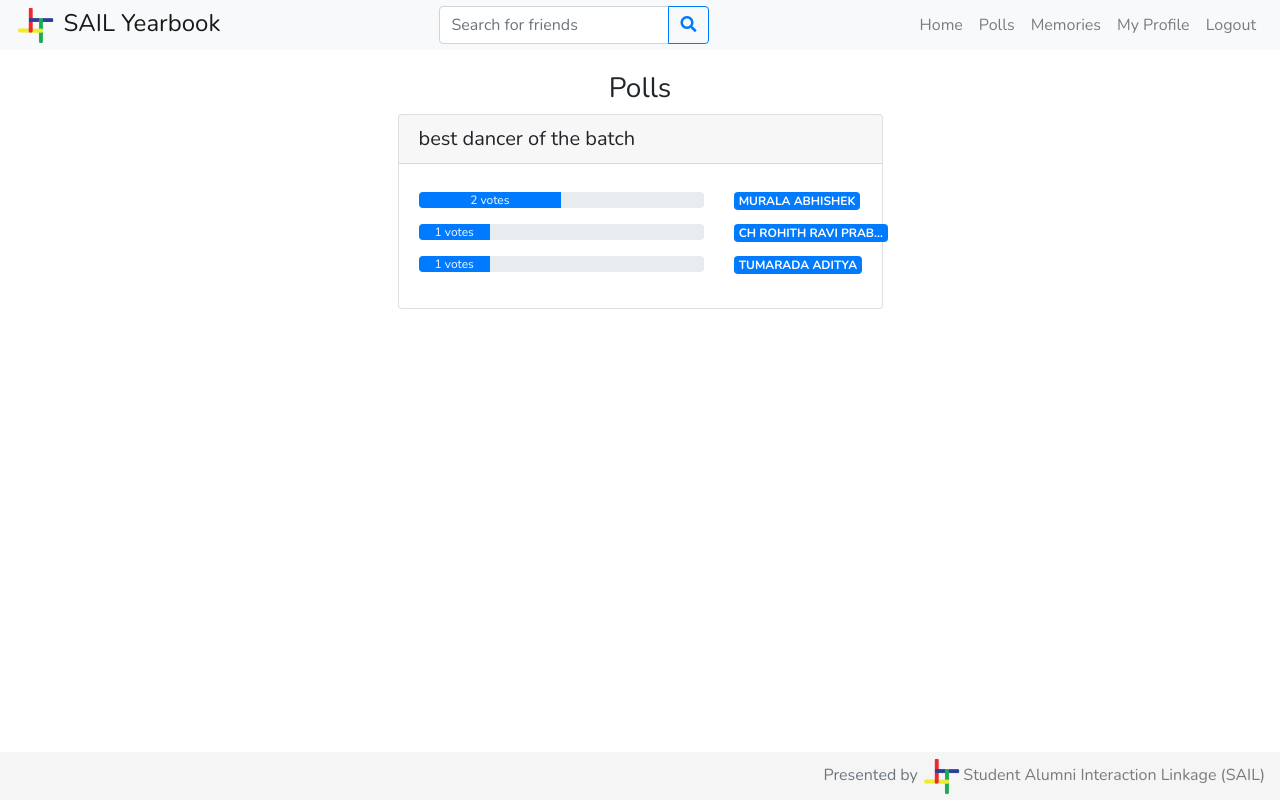
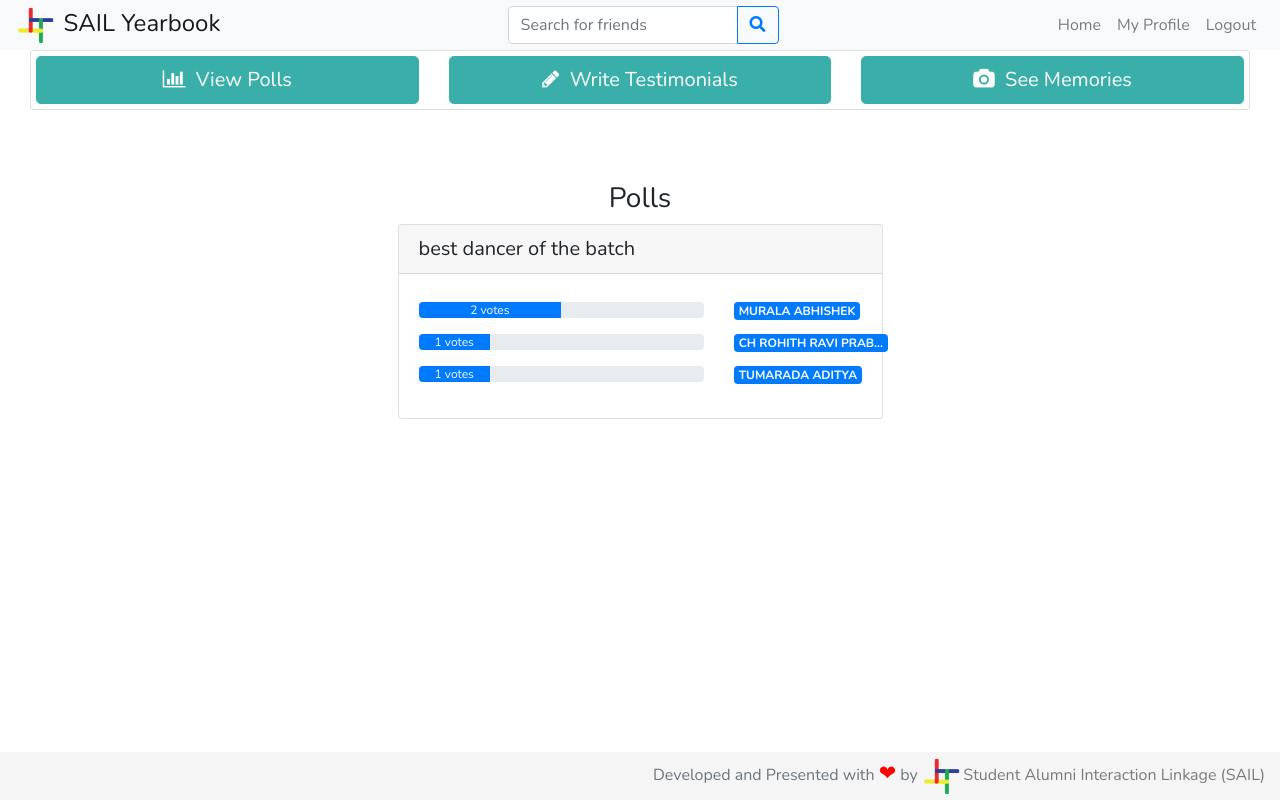
Before and after one commit to adityatumarada/Yearbook-Portal, a Django app: page / in a window 1280 px wide. Run offline with Django 3.2, Linux system fonts and the light colour scheme; a user stored in the database is signed in; data comes from the database, SQL or seed files in the repository; both versions use the stored data as it was after the commit; some libraries are stand-ins or nearby versions.

Commit message:
write testimonial done

```diff
--- a/students/templates/base.html
+++ b/students/templates/base.html
@@ -25,10 +25,30 @@
     <!-- Bootstrap JS -->
     <script src="https://cdnjs.cloudflare.com/ajax/libs/popper.js/1.14.7/umd/popper.min.js" integrity="sha384-UO2eT0CpHqdSJQ6hJty5KVphtPhzWj9WO1clHTMGa3JDZwrnQq4sF86dIHNDz0W1" crossorigin="anonymous"></script>
     <script src="https://stackpath.bootstrapcdn.com/bootstrap/4.3.1/js/bootstrap.min.js" integrity="sha384-JjSmVgyd0p3pXB1rRibZUAYoIIy6OrQ6VrjIEaFf/nJGzIxFDsf4x0xIM+B07jRM" crossorigin="anonymous"></script>
+    <!-- icons library -->
+    <link href="https://stackpath.bootstrapcdn.com/font-awesome/4.7.0/css/font-awesome.min.css" rel="stylesheet">
 </head>
+<style >
+body {
+ padding-top:50px;
+}
+.panel-body .btn:not(.btn-block) {
+ width:120px;margin-bottom:5px;
+}
+.btn-custom
+{
+background-color: #3aafa9;
+color:#FFF;
+border-color: #3aafa9;
+}
+.btn-custom:hover, .btn-custom:focus, .btn-custom:active, .btn-custom.active, .open .dropdown-toggle.btn-custom {
+background-color: #21E0EE;
+color:#FFF;
+border-color: #21E0EE;
+}
+</style>
 <body class="d-flex flex-column h-100" style="font-family: 'Nunito', sans-serif;">
     {% if logged_in %}
-
         <nav class="navbar fixed-top navbar-expand-lg navbar-light bg-light py-0">
             <a class="navbar-brand" href="{% url 'home' %}" style="font-size:x-large">
                 <img height="40" src="{% static 'img/sail_logo.png' %}"> SAIL Yearbook
@@ -50,12 +70,6 @@
                         <a class="nav-link" href="{% url 'home' %}">Home</a>
                     </li>
                     <li class="nav-item">
-                        <a class="nav-link" href="{% url 'polls' %}">Polls</a>
-                    </li>
-                    <li class="nav-item">
-                        <a class="nav-link" href="{% url 'memories' %}">Memories</a>
-                    </li>
-                    <li class="nav-item">
                         <a class="nav-link" href="{% url 'profile' user.username %}">My Profile</a>
                     </li>
                     <li class="nav-item">
@@ -65,6 +79,28 @@
             </div>
         </nav>
 
+        <div class="container-fluid">
+                    <div class="col-md-12 col-lg-12">
+                        <div class="card card-primary">
+                            <div class="card-body" style="padding: 5px">
+                                    <!-- <div class="col-md-12 col-lg-12"> -->
+                                        <div class="row">
+                                        <div class="col-sm-12  col-md-4 col-lg-4">
+                                        <a href="{% url 'polls' %}" class="btn btn-custom btn-lg btn-block" role="button"><span class="fa fa-bar-chart" aria-hidden="true"> </span>&nbsp View Polls</a>
+                                      </div>
+                                      <div class="col-sm-12  col-md-4 col-lg-4">
+                                      <a href="{% url 'write_testimonial' %}" class="btn btn-custom btn-lg btn-block" role="button"><span class="fa fa-pencil" aria-hidden="true"></span>&nbsp Write Testimonials </a>
+                                      </div>
+                                      <div class="col-sm-12  col-md-4 col-lg-4">
+                                      <a href="{% url 'memories' %}" class="btn btn-custom btn-lg btn-block" role="button"><span class="fa fa-camera" aria-hidden="true"></span>&nbsp See Memories</a>
+                                        </div>
+                                        </div>
+
+                                    <!-- </div> -->
+                            </div>
+                        </div>
+                    </div>
+            </div>
     {% else %}
         <nav class="navbar-nav fixed-top navbar-expand-lg navbar-light bg-light py-0">
             <a class="navbar-brand" href="{% url 'home' %}">
@@ -98,7 +134,8 @@
     </main>
     <footer class="footer mt-auto py-1" style="background-color: #f5f5f5;">
         <div class="container-fluid">
-            <span class="text-muted float-right">Presented by <a href="http://iitg.ac.in/sail/index.html" class="d-inline-block pl-0 text-black-50"><img src="{% static 'img/sail_logo.png' %}" height="40">Student Alumni Interaction Linkage (SAIL)</a></span>
+
+            <span class="text-muted float-right">Developed and Presented with <span style="font-size:130%;color:red;">&#10084;</span>  by <a href="http://iitg.ac.in/sail/index.html" class="d-inline-block pl-0 text-black-50"><img src="{% static 'img/sail_logo.png' %}" height="40">Student Alumni Interaction Linkage (SAIL)</a></span>
         </div>
     </footer>
     {% block extrascripts %}{% endblock %}
--- a/students/views.py
+++ b/students/views.py
@@ -7,6 +7,7 @@ from .models import Testimonial, PollAnswer, PollQuestion, ProfileAnswers, Profi
 from django.db.models.functions import Length
 from PIL import Image
 import os
+import re
 from yearbook.settings import BASE_DIR, MEDIA_ROOT, POLL_STOP, PORTAL_STOP
 
 # Create your views here.
@@ -23,6 +24,7 @@ def nominees_sort_key(item):
     return item.full_name
 
 
+@login_required
 def home(request):
     if request.method == 'GET':
         if request.user and not request.user.is_anonymous:
@@ -87,6 +89,7 @@ def home(request):
         return error404(request)
 
 
+@login_required
 def profile(request, username):
     if request.method == 'GET':
         if request.user and not request.user.is_anonymous:
@@ -213,6 +216,7 @@ def profile(request, username):
         return error404(request)
 
 
+@login_required
 def search(request):
     if request.method == 'GET':
         if request.user and not request.user.is_anonymous:
@@ -305,10 +309,10 @@ def edit_profile(request):
             new_name = request.POST.get("name", "")
             priv = request.POST.get("private", "")
             print(priv)
-            if(priv=='on'):
-                profile.private=True
+            if (priv == 'on'):
+                profile.private = True
             else:
-                profile.private=False
+                profile.private = False
             errors = [0, 0, 0, 0]
             if user.is_superuser:
                 return error404(request)
@@ -317,15 +321,15 @@ def edit_profile(request):
             else:
                 errors[0] = 1
             new_phone = request.POST.get("phone", "")
-            if new_phone.isnumeric() and len(new_phone)>=10:
-                profile.phone=new_phone
+            if new_phone.isnumeric() and len(new_phone) >= 10:
+                profile.phone = new_phone
             else:
                 errors[1] = 1
             new_alt_mail = request.POST.get("email", "")
-            import re
+
             regex = '^\w+([\.-]?\w+)*@\w+([\.-]?\w+)*(\.\w{2,3})+$'
             if (re.search(regex, new_alt_mail)):
-                profile.alt_email=new_alt_mail
+                profile.alt_email = new_alt_mail
             else:
                 errors[2] = 1
             new_bio = request.POST.get("bio", "")
@@ -738,3 +742,24 @@ def polls(request):
             return HttpResponseRedirect(reverse('login'))
     else:
         return error404(request)
+
+
+def write_testimonial(request):
+    if request.method == 'GET':
+        if request.user and not request.user.is_anonymous:
+            logged_in = True
+        else:
+            logged_in = False
+        if logged_in:
+            user = User.objects.filter(username=request.user.username).first()
+            profiles = Profile.objects.filter(graduating=True)
+            context = {
+                'user': user,
+                'profiles': profiles,
+                'logged_in': logged_in
+            }
+            return render(request, 'write_testimonial.html',context )
+        else:
+            return HttpResponseRedirect(reverse('login'))
+    else:
+        return error404(request)
--- a/yearbook/urls.py
+++ b/yearbook/urls.py
@@ -36,6 +36,7 @@ urlpatterns = [
                   path('edit_profile/', student_views.edit_profile, name='edit_profile'),
                   path('upload_profile_pic/', student_views.upload_profile_pic, name='upload_profile_pic'),
                   path('memories/', student_views.memories, name='memories'),
+                  path('write_testimonial/', student_views.write_testimonial, name='write_testimonial'),
                   path('memories_upload_pic/', student_views.memories_upload_pic, name='memories_upload_pic'),
                   path('<username>/', student_views.profile, name='profile'),
                   path('<username>/add_testimonial/', student_views.add_testimonial, name='add_testimonial'),
```
Also changed, not shown: students/templates/write_testimonial.html (added, +44 -0 lines), db.sqlite3, students/admin.py (line endings or trailing spaces).
